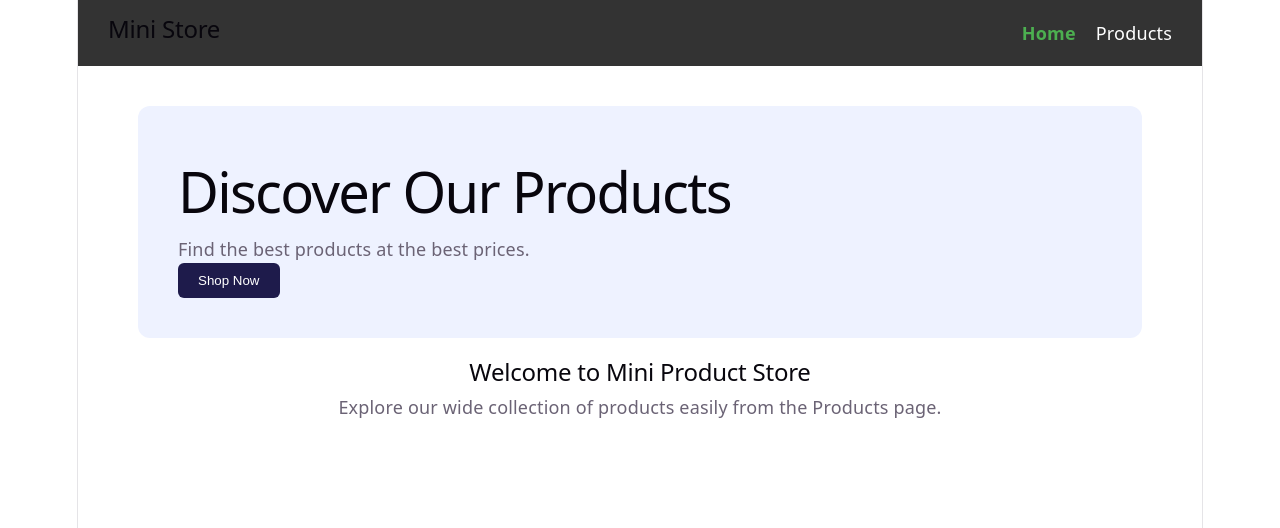
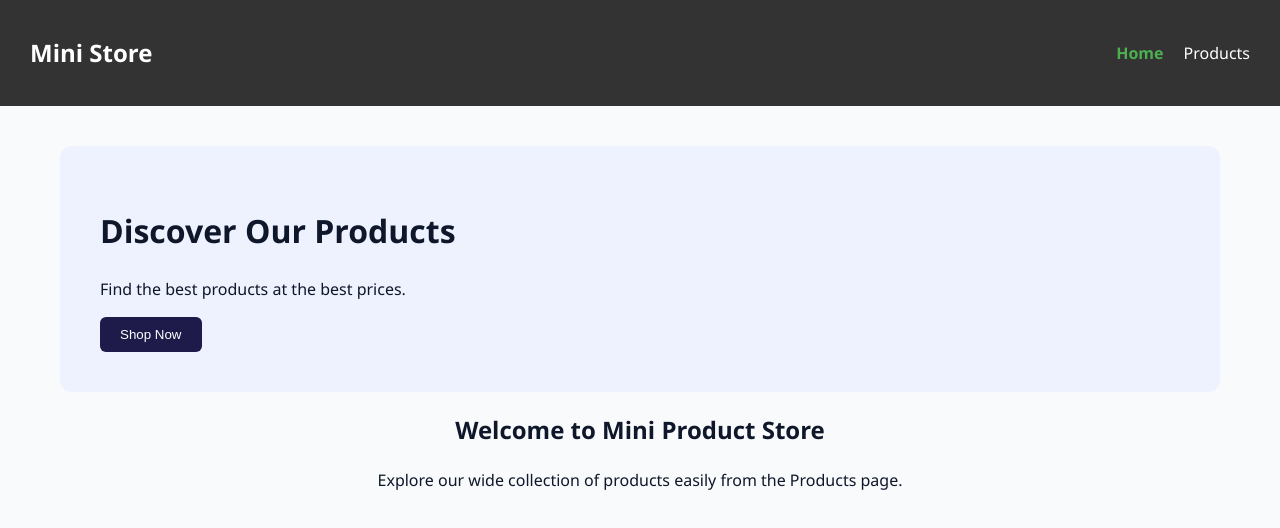
Before and after one commit to haneenali5886-jpg/react-store-app, a React (Vite) app: page / in a window 1280 px wide. Shown: the top 528 px of the page. Built offline with nearby package versions, Linux system fonts and the light colour scheme.

Commit message:
Update index.css

```diff
--- a/src/index.css
+++ b/src/index.css
@@ -1,111 +1,155 @@
 :root {
-  --text: #6b6375;
-  --text-h: #08060d;
-  --bg: #fff;
-  --border: #e5e4e7;
-  --code-bg: #f4f3ec;
-  --accent: #aa3bff;
-  --accent-bg: rgba(170, 59, 255, 0.1);
-  --accent-border: rgba(170, 59, 255, 0.5);
-  --social-bg: rgba(244, 243, 236, 0.5);
-  --shadow:
-    rgba(0, 0, 0, 0.1) 0 10px 15px -3px, rgba(0, 0, 0, 0.05) 0 4px 6px -2px;
-
-  --sans: system-ui, 'Segoe UI', Roboto, sans-serif;
-  --heading: system-ui, 'Segoe UI', Roboto, sans-serif;
-  --mono: ui-monospace, Consolas, monospace;
-
-  font: 18px/145% var(--sans);
-  letter-spacing: 0.18px;
-  color-scheme: light dark;
-  color: var(--text);
-  background: var(--bg);
-  font-synthesis: none;
-  text-rendering: optimizeLegibility;
-  -webkit-font-smoothing: antialiased;
-  -moz-osx-font-smoothing: grayscale;
-
-  @media (max-width: 1024px) {
-    font-size: 16px;
-  }
-}
-
-@media (prefers-color-scheme: dark) {
-  :root {
-    --text: #9ca3af;
-    --text-h: #f3f4f6;
-    --bg: #16171d;
-    --border: #2e303a;
-    --code-bg: #1f2028;
-    --accent: #c084fc;
-    --accent-bg: rgba(192, 132, 252, 0.15);
-    --accent-border: rgba(192, 132, 252, 0.5);
-    --social-bg: rgba(47, 48, 58, 0.5);
-    --shadow:
-      rgba(0, 0, 0, 0.4) 0 10px 15px -3px, rgba(0, 0, 0, 0.25) 0 4px 6px -2px;
-  }
-
-  #social .button-icon {
-    filter: invert(1) brightness(2);
-  }
+  --primary-color: #4f46e5;
+  --primary-hover: #4338ca;
+  --danger-color: #ef4444;
+  --danger-hover: #dc2626;
+  --bg-color: #f8fafc;
+  --card-bg: #ffffff;
+  --text-main: #0f172a;
+  --text-muted: #64748b;
+  --border-color: #e2e8f0;
 }
 
 body {
   margin: 0;
+  font-family: 'Segoe UI', Tahoma, Geneva, Verdana, sans-serif;
+  background-color: var(--bg-color);
+  color: var(--text-main);
+  line-height: 1.5;
 }
 
-#root {
-  width: 1126px;
-  max-width: 100%;
+.container {
+  max-width: 1200px;
   margin: 0 auto;
-  text-align: center;
-  border-inline: 1px solid var(--border);
-  min-height: 100svh;
+  padding: 24px;
+}
+
+.products-grid {
+  display: grid;
+  grid-template-columns: repeat(auto-fill, minmax(260px, 1fr));
+  gap: 24px;
+  margin-top: 24px;
+}
+
+.product-card {
+  background-color: var(--card-bg);
+  border-radius: 16px;
+  overflow: hidden;
+  box-shadow: 0 4px 6px -1px rgba(0, 0, 0, 0.05), 0 2px 4px -2px rgba(0, 0, 0, 0.05);
+  transition: transform 0.2s ease, box-shadow 0.2s ease;
+  border: 1px solid var(--border-color);
   display: flex;
   flex-direction: column;
-  box-sizing: border-box;
 }
 
-h1,
-h2 {
-  font-family: var(--heading);
-  font-weight: 500;
-  color: var(--text-h);
+.product-card:hover {
+  transform: translateY(-6px);
+  box-shadow: 0 12px 20px -4px rgba(0, 0, 0, 0.1);
 }
 
-h1 {
-  font-size: 56px;
-  letter-spacing: -1.68px;
-  margin: 32px 0;
-  @media (max-width: 1024px) {
-    font-size: 36px;
-    margin: 20px 0;
-  }
-}
-h2 {
-  font-size: 24px;
-  line-height: 118%;
-  letter-spacing: -0.24px;
-  margin: 0 0 8px;
-  @media (max-width: 1024px) {
-    font-size: 20px;
-  }
-}
-p {
-  margin: 0;
+.product-card img {
+  width: 100%;
+  height: 200px;
+  object-fit: cover;
+  background-color: #f1f5f9;
 }
 
-code,
-.counter {
-  font-family: var(--mono);
-  display: inline-flex;
-  border-radius: 4px;
-  color: var(--text-h);
+.product-info {
+  padding: 18px;
+  display: flex;
+  flex-direction: column;
+  flex-grow: 1;
 }
 
-code {
-  font-size: 15px;
-  line-height: 135%;
-  padding: 4px 8px;
-  background: var(--code-bg);
+.product-title {
+  font-size: 1.1rem;
+  font-weight: 600;
+  margin: 0 0 8px 0;
+  color: var(--text-main);
 }
+
+.product-category {
+  font-size: 0.85rem;
+  color: var(--primary-color);
+  background-color: #eef2ff;
+  padding: 4px 10px;
+  border-radius: 20px;
+  display: inline-block;
+  width: fit-content;
+  font-weight: 500;
+  margin-bottom: 8px;
+}
+
+.product-description {
+  font-size: 0.9rem;
+  color: var(--text-muted);
+  margin-bottom: 16px;
+  flex-grow: 1;
+}
+
+.product-footer {
+  display: flex;
+  align-items: center;
+  justify-content: space-between;
+  margin-top: auto;
+  padding-top: 12px;
+  border-top: 1px solid var(--border-color);
+}
+
+.product-price {
+  font-size: 1.25rem;
+  font-weight: 700;
+  color: #10b981;
+}
+
+.btn-delete {
+  background-color: var(--danger-color);
+  color: white;
+  border: none;
+  padding: 8px 14px;
+  border-radius: 8px;
+  cursor: pointer;
+  font-weight: 600;
+  transition: background-color 0.2s ease;
+}
+
+.btn-delete:hover {
+  background-color: var(--danger-hover);
+}
+
+.add-product-form {
+  background: var(--card-bg);
+  padding: 24px;
+  border-radius: 16px;
+  box-shadow: 0 4px 6px -1px rgba(0, 0, 0, 0.05);
+  border: 1px solid var(--border-color);
+  margin-bottom: 32px;
+  display: flex;
+  flex-direction: column;
+  gap: 12px;
+}
+
+.add-product-form input,
+.add-product-form textarea {
+  width: 100%;
+  padding: 10px 14px;
+  border: 1px solid var(--border-color);
+  border-radius: 8px;
+  box-sizing: border-box;
+  font-size: 0.95rem;
+}
+
+.add-product-form button {
+  background-color: var(--primary-color);
+  color: white;
+  border: none;
+  padding: 12px;
+  border-radius: 8px;
+  font-weight: 600;
+  cursor: pointer;
+  transition: background-color 0.2s ease;
+}
+
+.add-product-form button:hover {
+  background-color: var(--primary-hover);
+}
```
